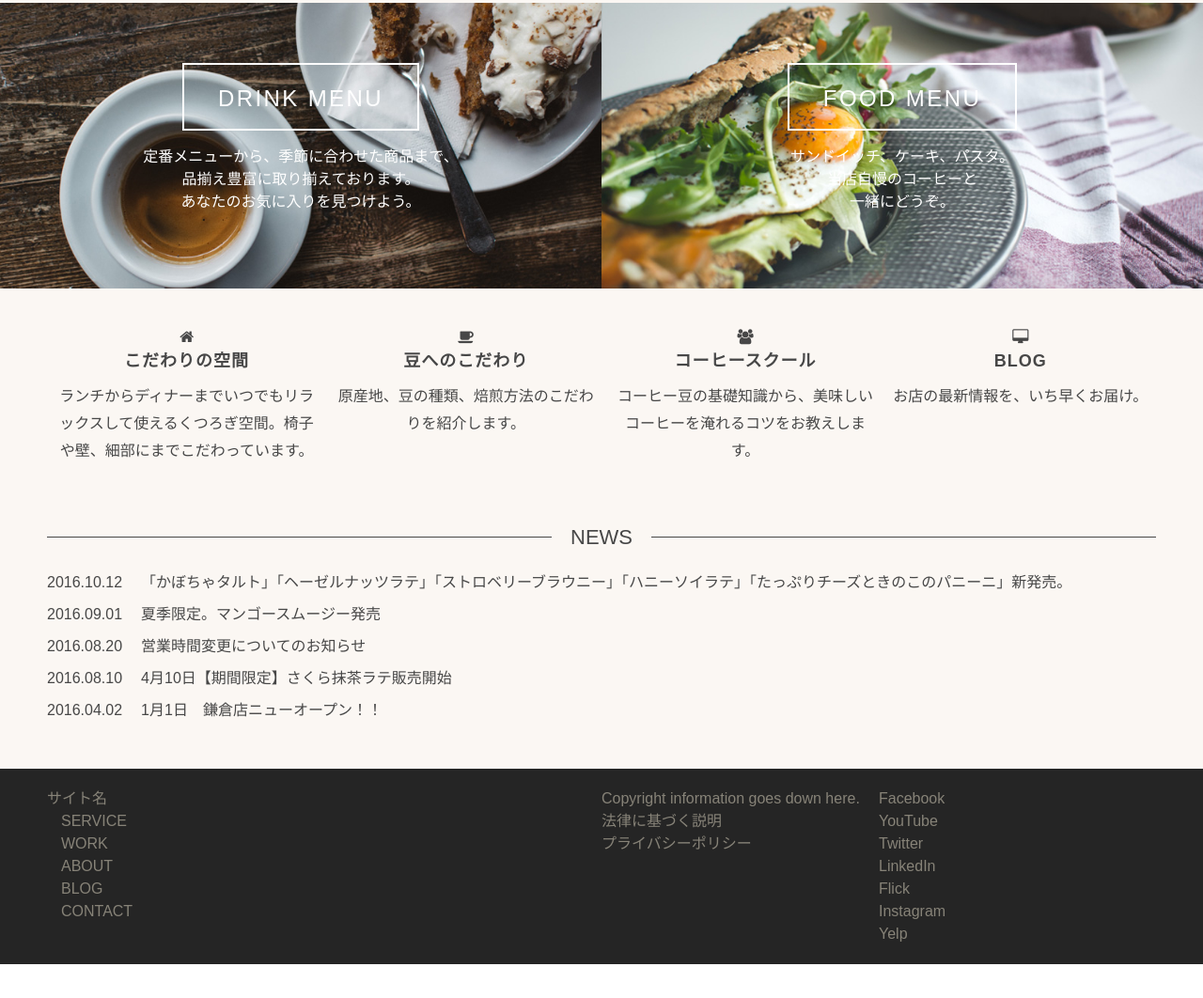
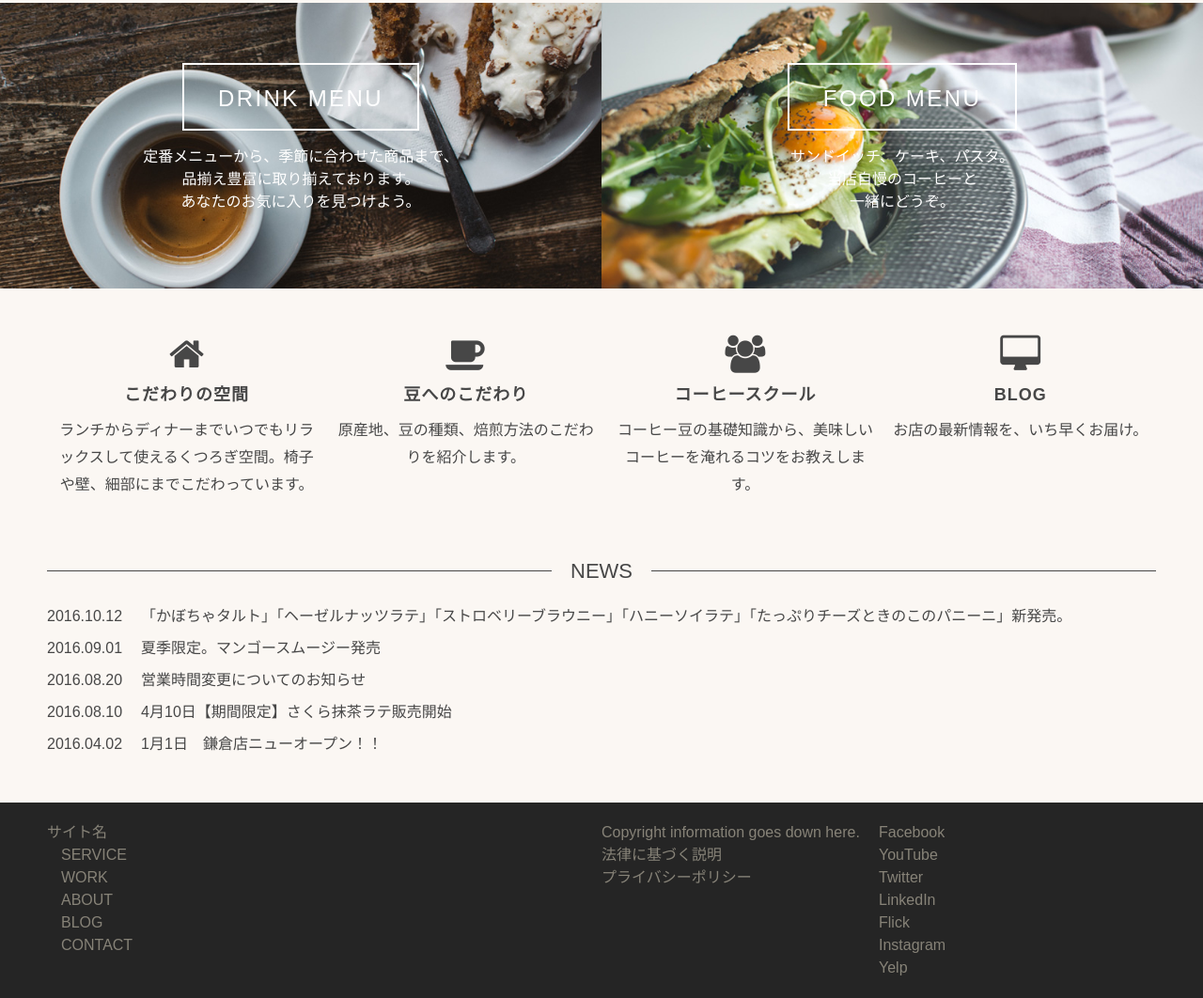
Before and after one commit to asakon/html_css_book_2018june, a website: page index.html in a window 1280 px wide. Shown: the part 902-1964 px from the top of the page at 94% size. Before the commit the page ends 1928 px from the top, so only its background shows below. Drawn offline with Linux system fonts and the light colour scheme.

Commit message:
iconのサイズ

```diff
--- a/src/scss/components/_iconPanel.scss
+++ b/src/scss/components/_iconPanel.scss
@@ -5,6 +5,9 @@
   justify-content: space-around;
   &__item {
     text-align: center;
+  }
+  &__icon {
+    font-size: 40px;
   }
   &__head {
     margin-bottom: $space-unit/2;
```
Also changed, not shown: dist/css/main.min.css.
